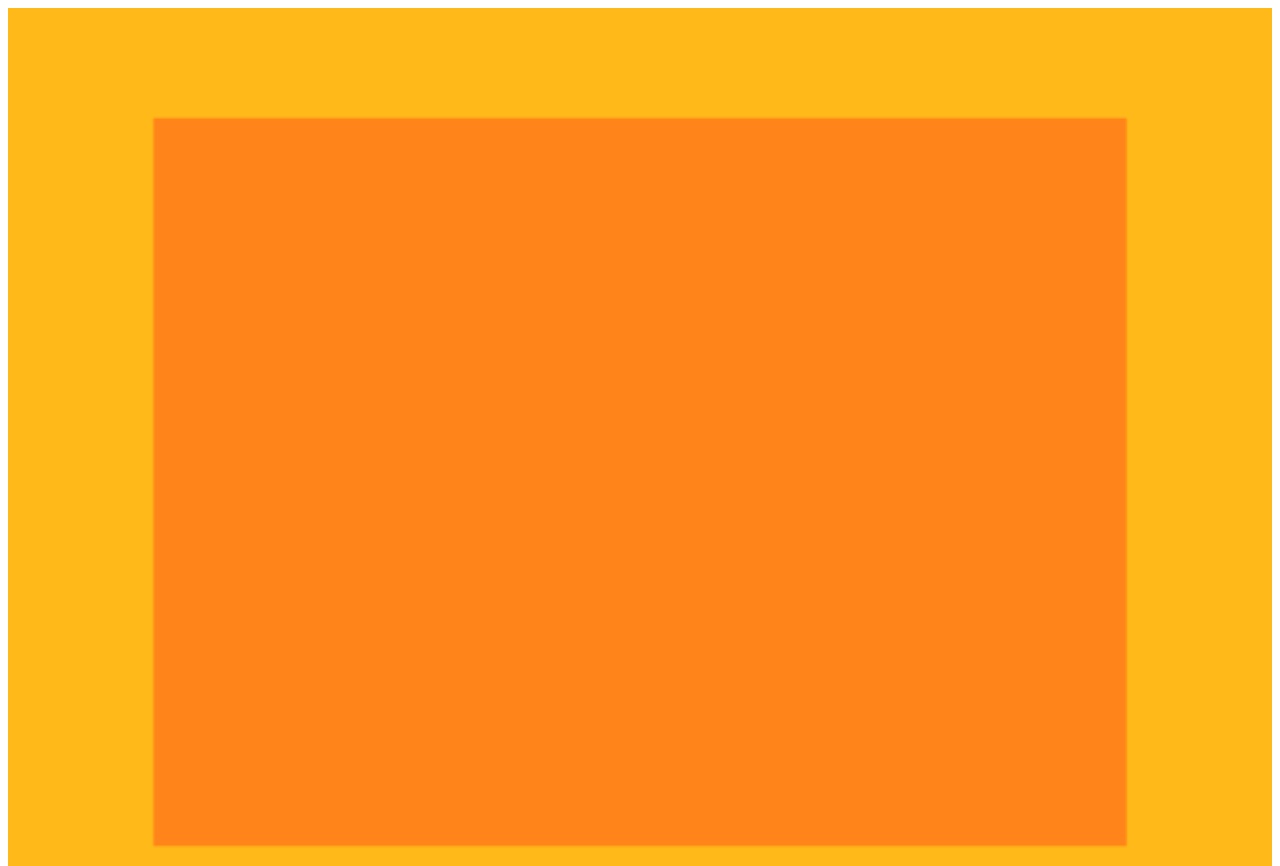
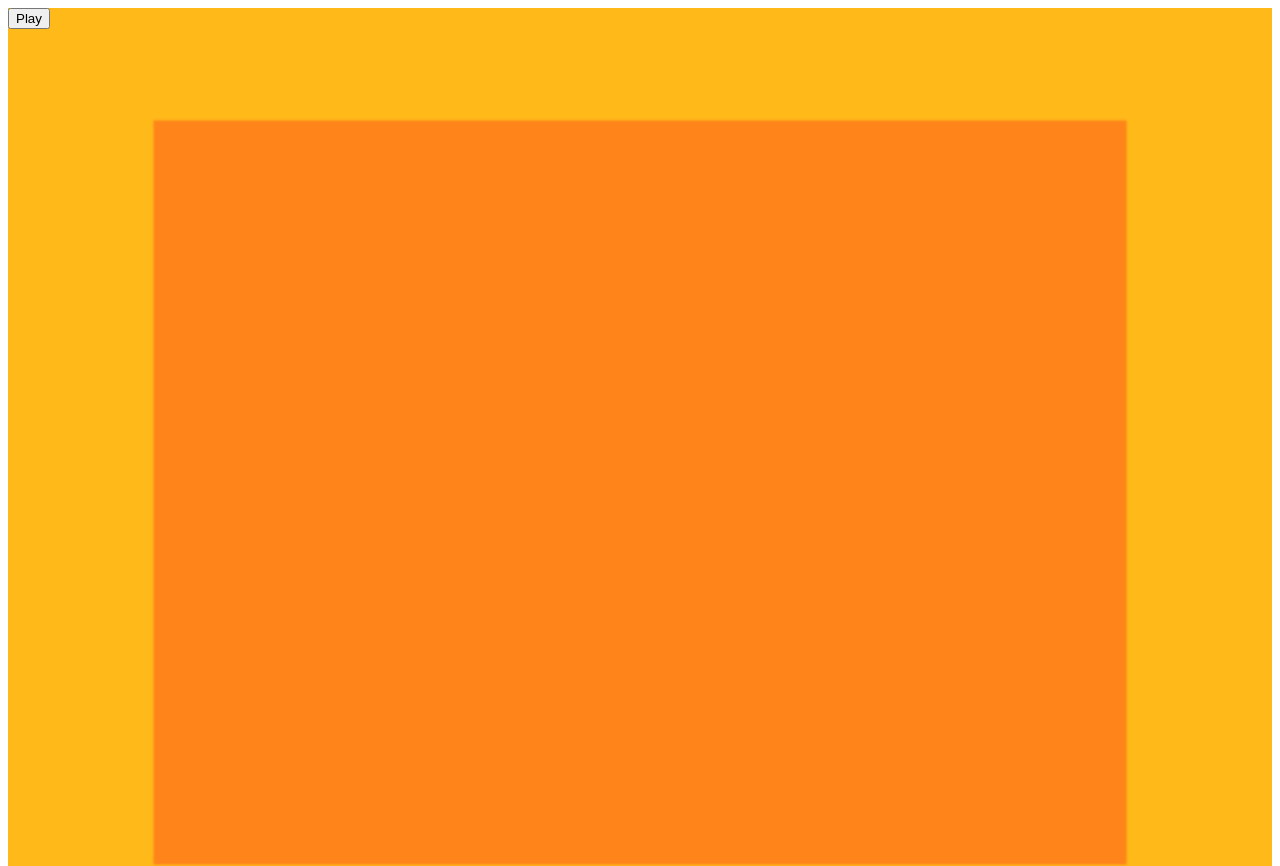
Before and after one commit to keidyz/quiche-engine, a React app: page / in a window 1280 px wide. Shown: the top 866 px of the page. Built offline with nearby package versions, Linux system fonts and the light colour scheme.

Commit message:
Add basic game state control

```diff
--- a/src/components/index.ts
+++ b/src/components/index.ts
@@ -1,2 +1,3 @@
 export * from './main-menu';
 export * from './background';
+export * from './state-handler';
--- a/src/components/main-menu/main-menu-button.tsx
+++ b/src/components/main-menu/main-menu-button.tsx
@@ -2,9 +2,10 @@ import React from 'react';
 
 type MainMenuButtonProps = {
     text: string;
+    onClick: () => void;
 };
 
 export const MainMenuButton: React.FC<MainMenuButtonProps> = (props) => {
-    const { text } = props;
-    return <button>{text}</button>;
+    const { text, onClick } = props;
+    return <button onClick={onClick}>{text}</button>;
 };
--- a/src/components/main-menu/main-menu.tsx
+++ b/src/components/main-menu/main-menu.tsx
@@ -1,21 +1,11 @@
 import React from 'react';
-import styled from 'styled-components';
-import { MainMenuButton } from './main-menu-button';
-import background from '#game-development-files/main-menu/bg.png';
 
-const Background = styled.img`
-    width: 100%;
-    position: absolute;
-    left: 0;
-    top: 0;
-    z-index: -1;
-`;
+import { PlayButton } from './play-button';
 
 export const MainMenu = () => {
     return (
         <div>
-            <Background src={background} />
-            <MainMenuButton text="Play" />
+            <PlayButton text="Play" />
         </div>
     );
 };
--- /dev/null
+++ b/src/components/main-menu/play-button.tsx
@@ -0,0 +1,19 @@
+import React, { useContext } from 'react';
+
+import { GameContext, Mode } from '../../contexts';
+import { MainMenuButton } from './main-menu-button';
+
+interface PlayButtonProps {
+    text: string;
+}
+export const PlayButton: React.FC<PlayButtonProps> = ({ text }) => {
+    const { setMode } = useContext(GameContext);
+    return (
+        <MainMenuButton
+            text={text}
+            onClick={() => {
+                setMode(Mode.PLAY);
+            }}
+        />
+    );
+};
--- /dev/null
+++ b/src/components/state-handler.tsx
@@ -0,0 +1,13 @@
+import React, { FunctionComponent, useContext } from 'react';
+
+import { GameContext, Mode } from '../contexts';
+import { MainMenu } from './';
+
+export const StateHandler: FunctionComponent<{}> = () => {
+    const { mode } = useContext(GameContext);
+    if (mode === Mode.MAINMENU) {
+        return <MainMenu />;
+    }
+
+    return <>sample play mode</>;
+};
--- a/src/contexts/game-context.tsx
+++ b/src/contexts/game-context.tsx
@@ -15,6 +15,7 @@ interface GameContextInterface {
     width: number;
     height: number;
     mode: Mode;
+    setMode: (mode: Mode) => void;
 }
 
 export const GameContext = createContext<GameContextInterface>({
@@ -22,6 +23,9 @@ export const GameContext = createContext<GameContextInterface>({
     width: width,
     height: height,
     mode: Mode.MAINMENU,
+    setMode: () => {
+        return;
+    },
 });
 
 export const GameProvider: React.FC<{ children: JSX.Element }> = ({
@@ -35,6 +39,7 @@ export const GameProvider: React.FC<{ children: JSX.Element }> = ({
                 width,
                 height,
                 mode,
+                setMode,
             }}
         >
             {children}
--- a/src/index.tsx
+++ b/src/index.tsx
@@ -1,7 +1,7 @@
 import React from 'react';
 import { createRoot } from 'react-dom/client';
 
-import { Background } from './components';
+import { Background, StateHandler } from './components';
 import { GameProvider } from './contexts';
 
 const rootElement = document.getElementById('root');
@@ -15,7 +15,9 @@ const root = createRoot(rootElement);
 root.render(
     <React.StrictMode>
         <GameProvider>
-            <Background />
+            <Background>
+                <StateHandler />
+            </Background>
         </GameProvider>
     </React.StrictMode>,
 );
```
Also changed, not shown: 1 other file (tests, documents, lock files or other folders).
